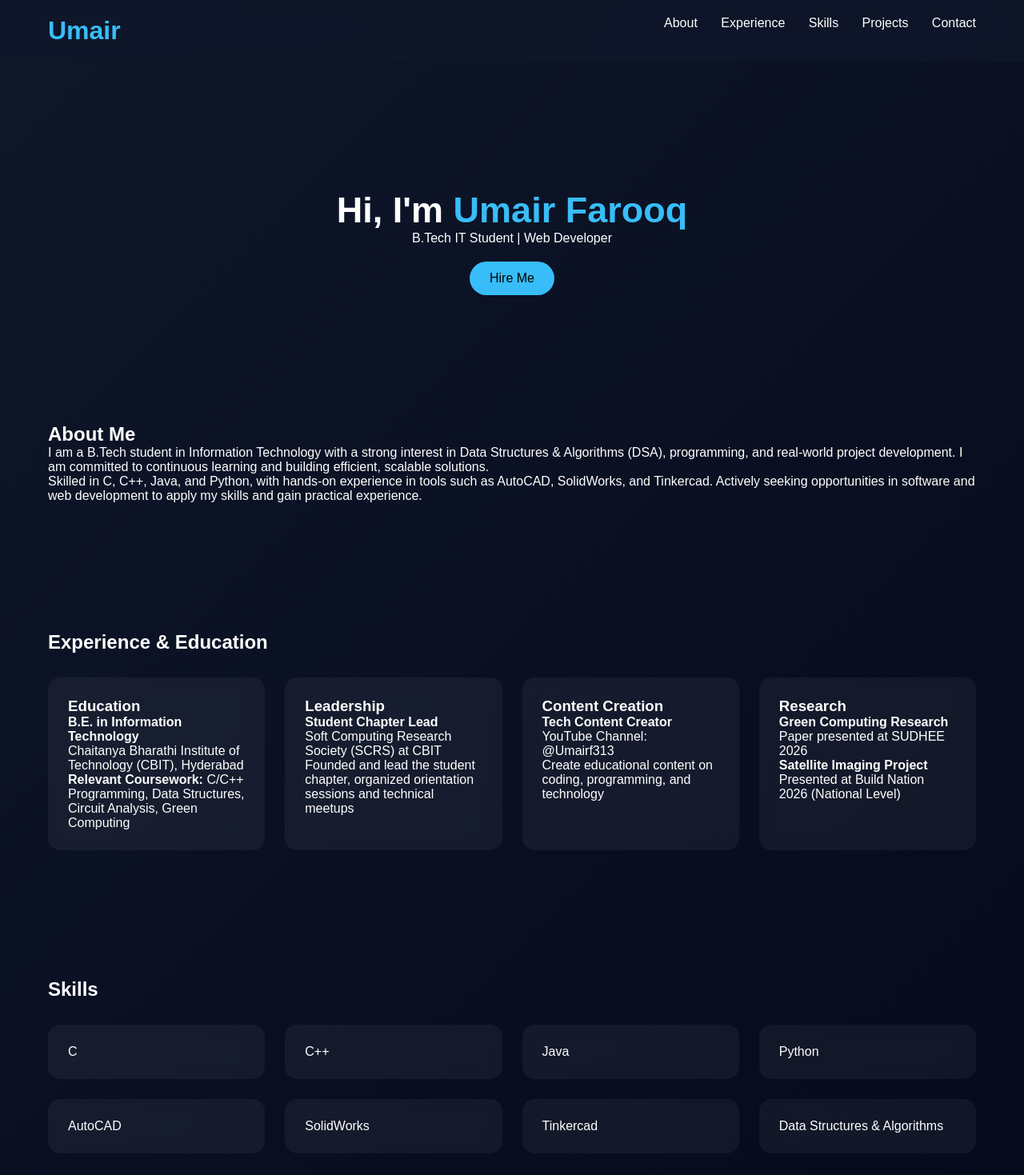
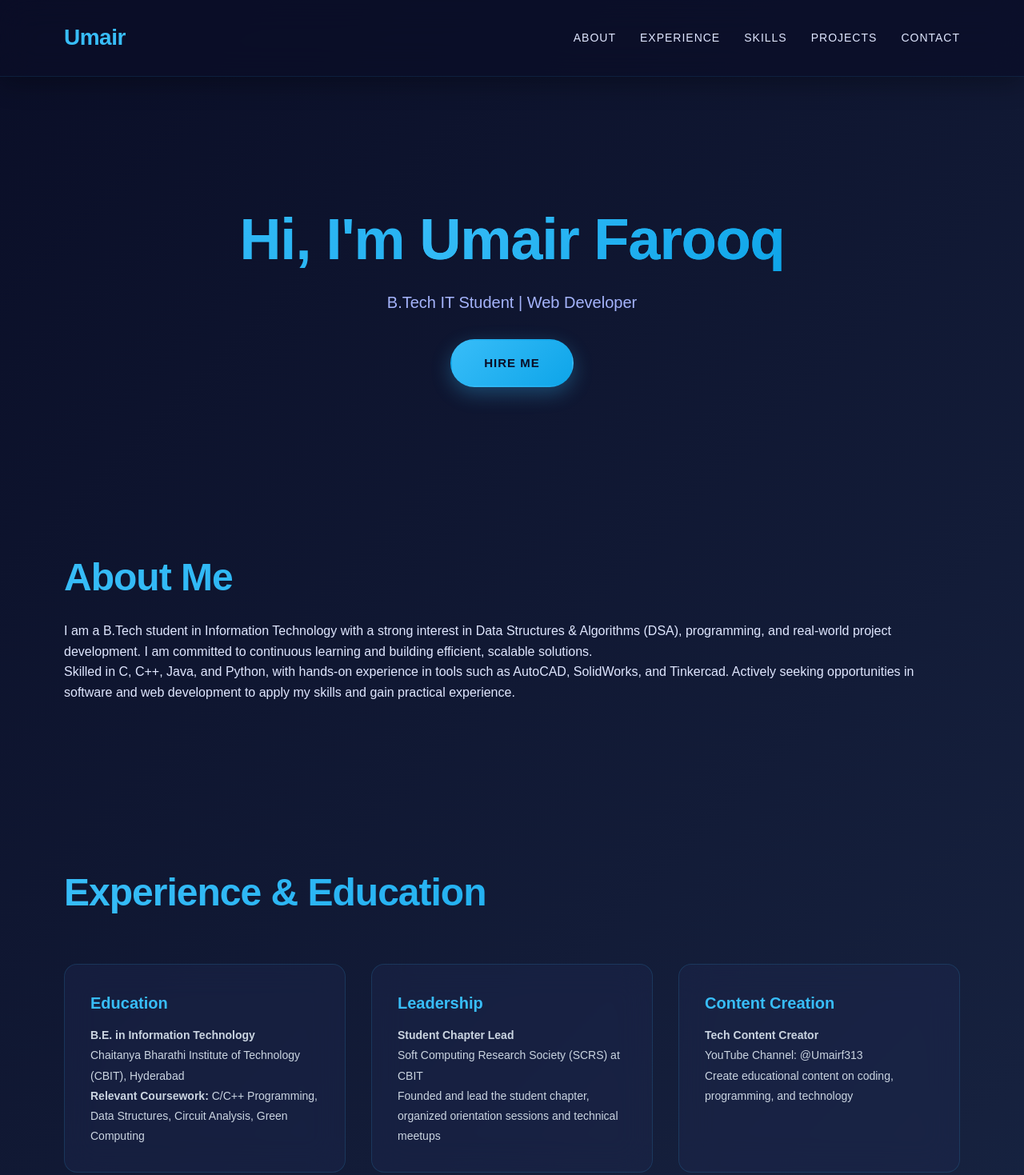
Before and after one commit to Umairfarooq7893/portfolio, a plain HTML site: page index.html in a window 1280 px wide. Shown: the top 1469 px of the page at 80% size. Drawn offline with Linux system fonts and the light colour scheme.

Commit message:
Modernize portfolio design with refined gradients, shadows, typography, and animations

```diff
--- a/script.js
+++ b/script.js
@@ -1,13 +1,44 @@
-// Scroll animation
-const cards = document.querySelectorAll('.card');
-
-window.addEventListener('scroll', () => {
-  cards.forEach(card => {
-    const position = card.getBoundingClientRect().top;
-    const screen = window.innerHeight;
-
-    if (position < screen - 100) {
-      card.classList.add('show');
+// Smooth scroll behavior for anchor links
+document.querySelectorAll('a[href^="#"]').forEach(anchor => {
+  anchor.addEventListener('click', function (e) {
+    e.preventDefault();
+    const target = document.querySelector(this.getAttribute('href'));
+    if (target) {
+      target.scrollIntoView({ behavior: 'smooth', block: 'start' });
     }
   });
 });
+
+// Scroll animation for cards
+const cards = document.querySelectorAll('.card');
+const observerOptions = {
+  threshold: 0.1,
+  rootMargin: '0px 0px -50px 0px'
+};
+
+const observer = new IntersectionObserver((entries) => {
+  entries.forEach(entry => {
+    if (entry.isIntersecting) {
+      entry.target.classList.add('show');
+      observer.unobserve(entry.target);
+    }
+  });
+}, observerOptions);
+
+cards.forEach(card => observer.observe(card));
+
+// Add scroll animation to header
+let lastScrollTop = 0;
+const header = document.querySelector('header');
+
+window.addEventListener('scroll', () => {
+  let scrollTop = window.pageYOffset || document.documentElement.scrollTop;
+
+  if (scrollTop > 100) {
+    header.style.boxShadow = '0 8px 32px rgba(0, 0, 0, 0.5)';
+  } else {
+    header.style.boxShadow = '0 8px 32px rgba(0, 0, 0, 0.3)';
+  }
+
+  lastScrollTop = scrollTop <= 0 ? 0 : scrollTop;
+});
--- a/style.css
+++ b/style.css
@@ -6,40 +6,61 @@
 }
 
 body {
-  background: linear-gradient(135deg, #0f172a, #020617);
-  color: white;
+  background: linear-gradient(135deg, #0a0e27, #16213e, #0f3460);
+  color: #e0e7ff;
+  line-height: 1.6;
 }
 
 header {
   display: flex;
   justify-content: space-between;
-  padding: 20px 60px;
+  align-items: center;
+  padding: 25px 80px;
   position: sticky;
   top: 0;
-  background: rgba(15, 23, 42, 0.8);
-  backdrop-filter: blur(10px);
+  background: rgba(10, 14, 39, 0.7);
+  backdrop-filter: blur(20px);
+  border-bottom: 1px solid rgba(56, 189, 248, 0.1);
+  z-index: 1000;
+  box-shadow: 0 8px 32px rgba(0, 0, 0, 0.3);
 }
 
 header h1 {
   color: #38bdf8;
+  font-size: 28px;
+  font-weight: 700;
+  letter-spacing: -0.5px;
+}
+
+nav {
+  display: flex;
+  gap: 30px;
 }
 
 nav a {
-  margin-left: 25px;
   text-decoration: none;
-  color: white;
+  color: #e0e7ff;
   position: relative;
+  font-weight: 500;
+  font-size: 14px;
+  text-transform: uppercase;
+  letter-spacing: 1px;
+  transition: color 0.3s ease;
 }
 
 nav a::after {
   content: "";
   width: 0%;
   height: 2px;
-  background: #38bdf8;
+  background: linear-gradient(90deg, #38bdf8, #0ea5e9);
   position: absolute;
   left: 0;
-  bottom: -5px;
-  transition: 0.3s;
+  bottom: -8px;
+  transition: width 0.4s cubic-bezier(0.25, 0.46, 0.45, 0.94);
+}
+
+nav a:hover {
+  color: #38bdf8;
 }
 
 nav a:hover::after {
@@ -47,54 +68,102 @@
 }
 
 section {
-  padding: 80px 60px;
+  padding: 100px 80px;
+}
+
+section h2 {
+  font-size: 48px;
+  font-weight: 700;
+  margin-bottom: 15px;
+  background: linear-gradient(135deg, #38bdf8, #0ea5e9);
+  -webkit-background-clip: text;
+  -webkit-text-fill-color: transparent;
+  background-clip: text;
+  letter-spacing: -1px;
 }
 
 .hero {
   text-align: center;
-  margin-top: 80px;
-  animation: fadeIn 2s ease-in;
+  margin-top: 60px;
+  animation: fadeInUp 1s ease-out;
 }
 
 .hero h2 {
-  font-size: 45px;
+  font-size: 72px;
+  font-weight: 800;
+  line-height: 1.2;
+  margin-bottom: 20px;
+}
+
+.hero p {
+  font-size: 20px;
+  color: #a5b4fc;
+  margin-bottom: 30px;
 }
 
 .hero span {
-  color: #38bdf8;
+  background: linear-gradient(135deg, #38bdf8, #0ea5e9);
+  -webkit-background-clip: text;
+  -webkit-text-fill-color: transparent;
+  background-clip: text;
+  font-weight: 800;
 }
 
 .btn {
-  margin-top: 20px;
   display: inline-block;
-  padding: 12px 25px;
-  background: #38bdf8;
-  color: black;
-  border-radius: 25px;
+  padding: 16px 40px;
+  background: linear-gradient(135deg, #38bdf8, #0ea5e9);
+  color: #0a0e27;
+  border-radius: 50px;
   text-decoration: none;
-  transition: 0.3s;
+  font-weight: 600;
+  font-size: 15px;
+  text-transform: uppercase;
+  letter-spacing: 1px;
+  transition: all 0.4s cubic-bezier(0.25, 0.46, 0.45, 0.94);
+  border: 2px solid transparent;
+  cursor: pointer;
+  box-shadow: 0 8px 24px rgba(56, 189, 248, 0.3);
 }
 
 .btn:hover {
-  background: white;
-  transform: scale(1.1);
+  transform: translateY(-3px);
+  box-shadow: 0 12px 32px rgba(56, 189, 248, 0.5);
+  background: linear-gradient(135deg, #0ea5e9, #38bdf8);
 }
 
 .grid {
   display: grid;
-  grid-template-columns: repeat(auto-fit, minmax(220px, 1fr));
-  gap: 25px;
-  margin-top: 30px;
+  grid-template-columns: repeat(auto-fit, minmax(280px, 1fr));
+  gap: 32px;
+  margin-top: 50px;
 }
 
 .card {
-  padding: 25px;
-  border-radius: 15px;
-  background: rgba(255,255,255,0.05);
-  backdrop-filter: blur(10px);
-  transition: 0.4s;
+  padding: 32px;
+  border-radius: 16px;
+  background: rgba(30, 41, 82, 0.4);
+  backdrop-filter: blur(20px);
+  border: 1px solid rgba(56, 189, 248, 0.15);
+  transition: all 0.5s cubic-bezier(0.25, 0.46, 0.45, 0.94);
   opacity: 0;
-  transform: translateY(30px);
+  transform: translateY(40px);
+  cursor: pointer;
+  overflow: hidden;
+  position: relative;
+}
+
+.card::before {
+  content: "";
+  position: absolute;
+  top: -50%;
+  right: -50%;
+  width: 100%;
+  height: 100%;
+  background: linear-gradient(135deg, rgba(56, 189, 248, 0.1), transparent);
+  opacity: 0;
+  transition: all 0.6s ease;
+  pointer-events: none;
 }
 
 .card.show {
@@ -103,19 +172,72 @@
 }
 
 .card:hover {
-  transform: translateY(-10px) scale(1.05);
-  background: rgba(56,189,248,0.1);
+  transform: translateY(-15px) scale(1.02);
+  background: rgba(30, 41, 82, 0.6);
+  border-color: rgba(56, 189, 248, 0.3);
+  box-shadow: 0 20px 40px rgba(56, 189, 248, 0.15);
+}
+
+.card:hover::before {
+  opacity: 1;
+  top: -20%;
+  right: -20%;
+}
+
+.card h3 {
+  font-size: 20px;
+  font-weight: 700;
+  color: #38bdf8;
+  margin-bottom: 12px;
+}
+
+.card p {
+  font-size: 14px;
+  color: #cbd5e1;
+  line-height: 1.8;
 }
 
 .card a {
   color: #38bdf8;
   text-decoration: none;
   transition: 0.3s;
+  font-weight: 600;
 }
 
 .card a:hover {
-  color: white;
-  text-decoration: underline;
+  color: #0ea5e9;
+  text-decoration: none;
+}
+
+footer {
+  text-align: center;
+  padding: 40px 80px;
+  background: rgba(10, 14, 39, 0.5);
+  border-top: 1px solid rgba(56, 189, 248, 0.1);
+  color: #94a3b8;
+  font-size: 14px;
+}
+
+@keyframes fadeInUp {
+  from {
+    opacity: 0;
+    transform: translateY(40px);
+  }
+  to {
+    opacity: 1;
+    transform: translateY(0);
+  }
+}
+
+@keyframes slideInRight {
+  from {
+    opacity: 0;
+    transform: translateX(40px);
+  }
+  to {
+    opacity: 1;
+    transform: translateX(0);
+  }
 }
 
 @keyframes fadeIn {
```
